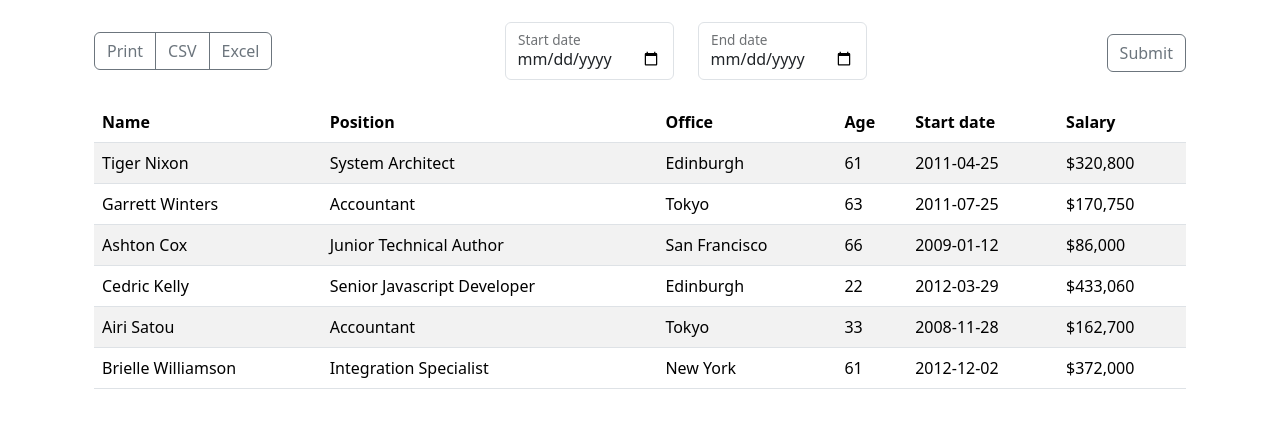
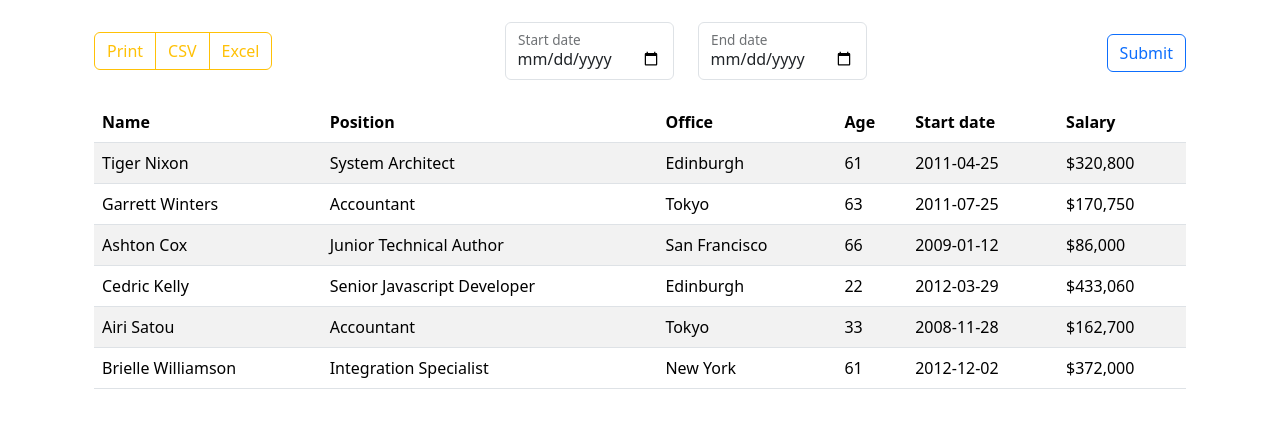
Before and after one commit to kachikodes/express_table, an Angular app: page /table in a window 1280 px wide. Shown: the top 428 px of the page. Built offline with nearby package versions, Linux system fonts and the light colour scheme.

Commit message:
color spice

```diff
--- a/src/app/table/table.component.html
+++ b/src/app/table/table.component.html
@@ -3,9 +3,9 @@
     <section class="section mt-3">
       <div class="col-xs-1 col-sm-1 col-md-4">
         <div class="input-group mt-3 mb-3">
-          <button class="btn btn-outline-secondary" type="button">Print</button>
-          <button class="btn btn-outline-secondary" type="button">CSV</button>
-          <button class="btn btn-outline-secondary" type="button">Excel</button>
+          <button class="btn btn-outline-warning" type="button">Print</button>
+          <button class="btn btn-outline-warning" type="button">CSV</button>
+          <button class="btn btn-outline-warning" type="button">Excel</button>
         </div>
       </div>
       <div class="row group">
@@ -34,7 +34,7 @@
       </div>
 
       <div class="col-sm-6 col-md-3">
-        <button class="btn btn-outline-secondary butn mt-1" type="button">Submit</button>
+        <button class="btn btn-outline-primary butn mt-1" type="button">Submit</button>
       </div>
     </section>
   </div>
--- a/src/app/table/table.component.scss
+++ b/src/app/table/table.component.scss
@@ -17,7 +17,7 @@
 
 .butn:hover {
     color:yellow;
-    background: blue;
+
 }
 
 
```
